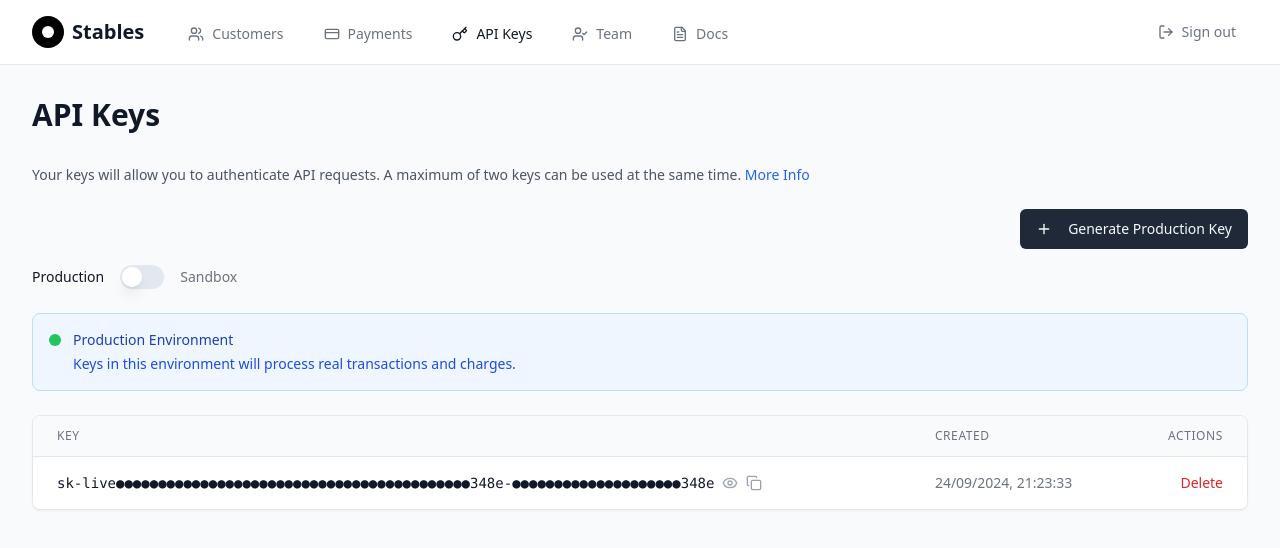
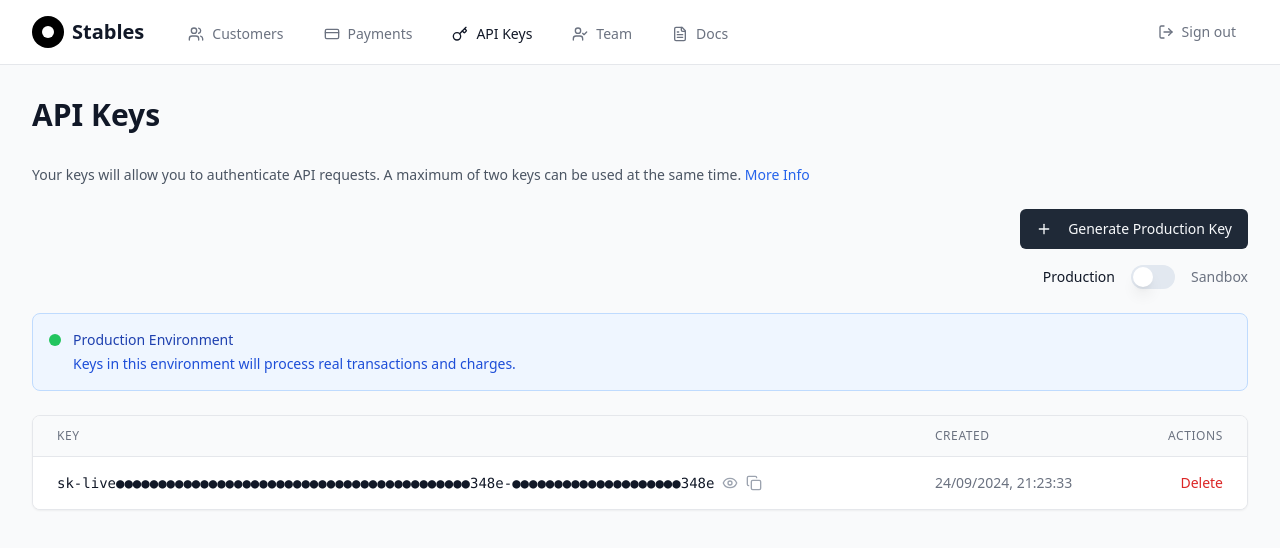
Before and after one commit to highlag555/stable-admin-view, a React (Vite) app: page /api-keys in a window 1280 px wide. Shown: the top 548 px of the page. Built offline with nearby package versions, Linux system fonts and the light colour scheme.

Commit message:
Fix: Align toggle to the right
Right-align the sandbox/production toggle button.

```diff
--- a/src/pages/ApiKeys.tsx
+++ b/src/pages/ApiKeys.tsx
@@ -1,3 +1,4 @@
+
 import { Plus, Trash2, Copy, Eye, EyeOff } from 'lucide-react';
 import { useState } from 'react';
 import { Button } from '@/components/ui/button';
@@ -228,8 +229,8 @@ const ApiKeys = () => {
         </Button>
       </div>
 
-      {/* Environment Toggle - Left aligned under Generate button */}
-      <div className="flex items-center mb-6">
+      {/* Environment Toggle - Right aligned under Generate button */}
+      <div className="flex justify-end mb-6">
         <div className="flex items-center space-x-4">
           <span className={`text-sm font-medium ${activeTab === 'production' ? 'text-gray-900' : 'text-gray-500'}`}>
             Production
```
